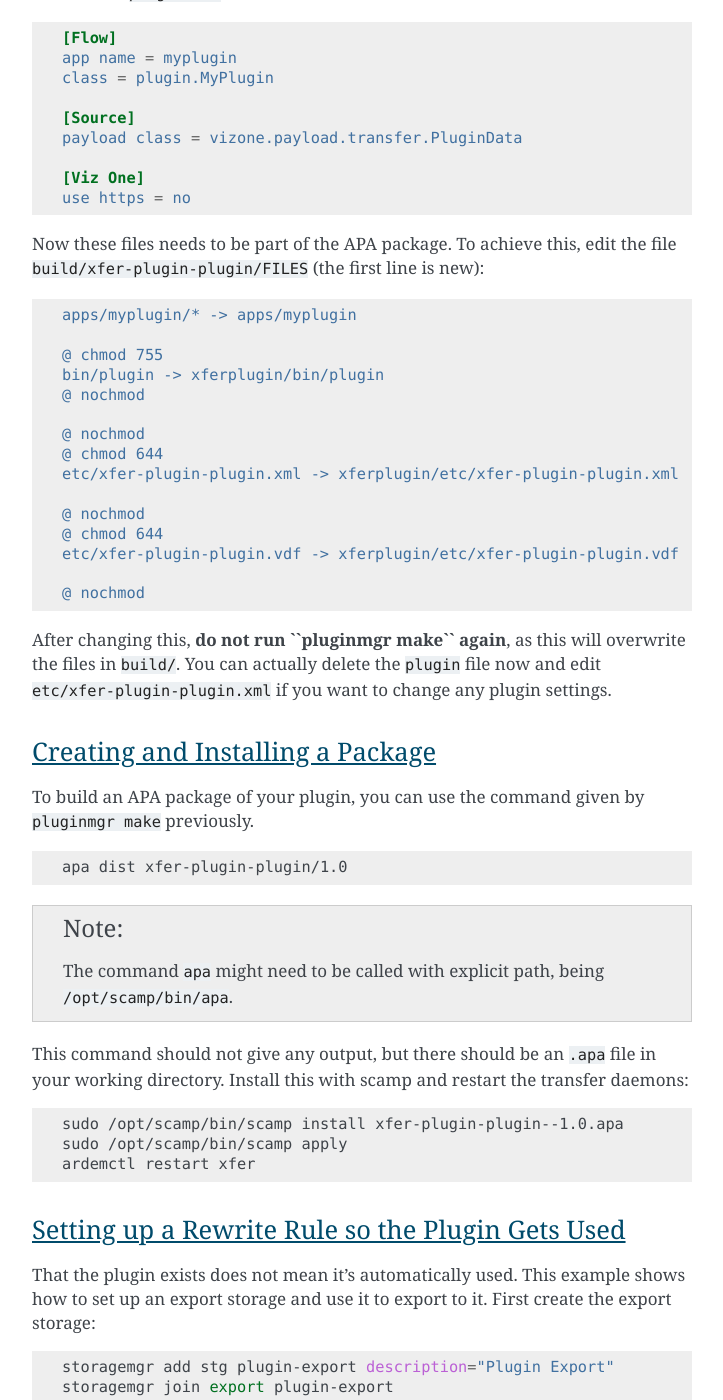
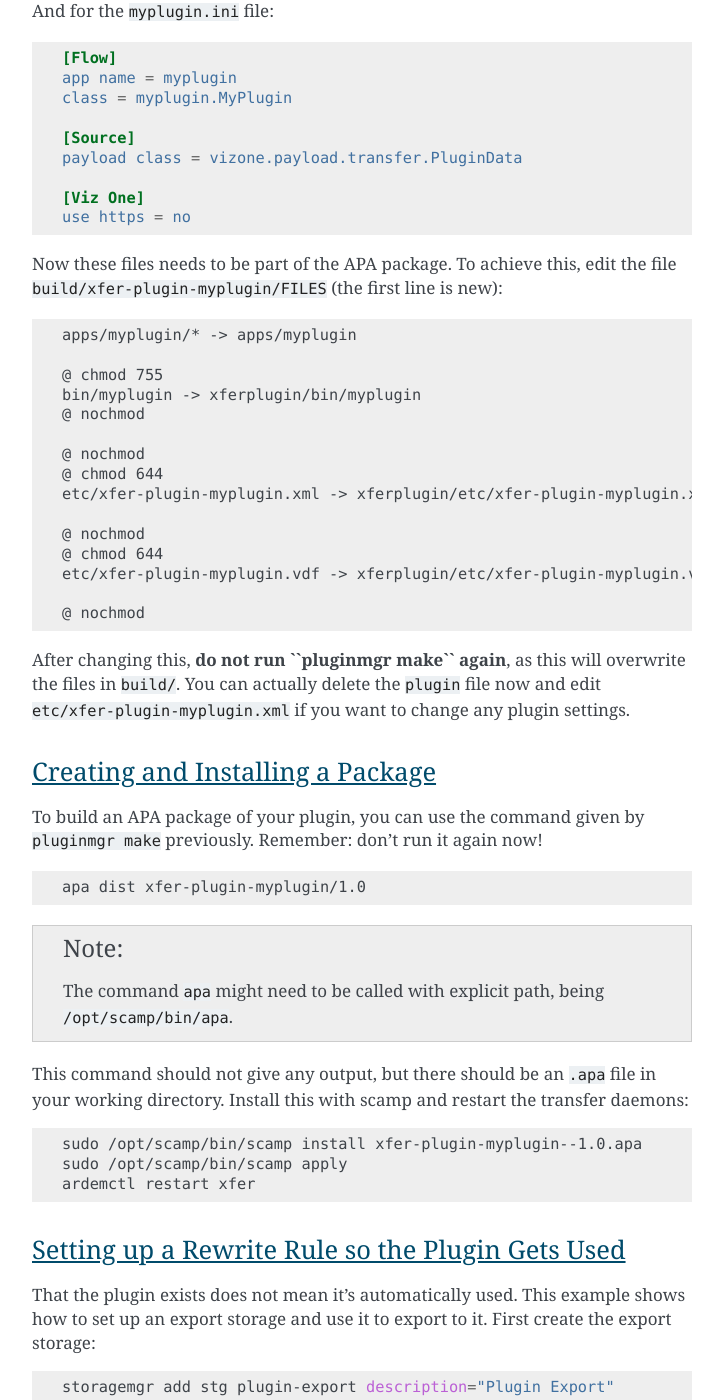
Before and after one commit to eblade/flow, a Sphinx documentation site: the page built from doc/utilities.rst, in a window 1280 px wide and 1400 px high, scrolled down 3997 px. Shown: the whole window, without its empty margins (388-1111 px from the left). Built offline with Sphinx 7.4.7, drawn with Linux system fonts in a browser that asks for light colours; some of the changed text lies outside the part shown.

Commit message:
Fix typo in transfer plugin base class and errors in documentation

```diff
--- a/doc/utilities.rst
+++ b/doc/utilities.rst
@@ -61,9 +61,9 @@ create a new folder and add a file named ``plugin`` to it, with these contents:
 .. code-block:: yaml
 
     type: runnable
-    package: plugin
+    package: myplugin
     depends: python-one
-    methods: plugin
+    methods: myplugin
     mode: filecopy
     title: My Plugin
     author: Vizrt
@@ -84,7 +84,7 @@ You can now basically use ``pluginmgr make`` interactively until you get it righ
     vim plugin
     pluginmgr make
 
-    # vdf: vdf model at ~/myplugin/etc/xfer-plugin-plugin.vdf
+    # vdf: vdf model at ~/myplugin/etc/xfer-plugin-myplugin.vdf
     # required but missing at /opt/ardome/bin/pluginmgr line 847.
 
 So, you need a VDF. This is for holding the settings of your plugin in a way
@@ -95,7 +95,7 @@ vdf`` to create one:
 
     pluginmgr vdf plugin.user:Username:user …
         plugin.password:Password:user …
-        > etc/xfer-plugin-plugin.vdf
+        > etc/xfer-plugin-myplugin.vdf
 
 Now try ``pluginmgr make`` again:
 
@@ -103,18 +103,18 @@ Now try ``pluginmgr make`` again:
 
     pluginmgr make
 
-    # Could not find the specified bin/plugin in source tree
+    # Could not find the specified bin/myplugin in source tree
 
 So there is no plugin executable to run. For flow this will be a script, named
-``bin/plugin`` (where ``plugin`` would be what you specified as ``method``
-above) create a folder ``bin`` and put a file ``plugin`` with this in it:
+``bin/myplugin`` (where ``myplugin`` would be what you specified as ``method``
+above) create a folder ``bin`` and put a file ``myplugin`` with this in it:
 
 .. code-block:: bash
 
     #!/bin/bash
 
     /opt/python-one/bin/wrap_python -m flow …
-        /opt/python-one/apps/myplugin/plugin.ini -g
+        /opt/ardome/apps/myplugin/myplugin.ini -g
 
 Note that the path might need to be adjusted later, but this is a decent
 convention. Now try ``pluginmgr make`` again:
@@ -127,10 +127,10 @@ convention. Now try ``pluginmgr make`` again:
     # INFO: Edit files as necessary. Then run the following command to …
     #     build the apa-package:
     # INFO:
-    # INFO:   $ apa dist xfer-plugin-plugin/1.0
+    # INFO:   $ apa dist xfer-plugin-myplugin/1.0
     # INFO:
     # INFO: To install:
-    # INFO:   # scamp install -i [version] xfer-plugin-plugin--1.0.apa
+    # INFO:   # scamp install -i [version] xfer-plugin-myplugin--1.0.apa
     # INFO:   # scamp apply
     # INFO:   $ ardemctl restart xfer
     # INFO:
@@ -143,17 +143,18 @@ create the actual app as well:
 .. code-block:: bash
 
     mkdir -p apps/myplugin
-    vim apps/myplugin/plugin.py
-    vim apps/myplugin/plugin.ini
+    vim apps/myplugin/myplugin.py
+    vim apps/myplugin/myplugin.ini
 
-Good starting point for the ``plugin.py`` file:
+Good starting point for the ``myplugin.py`` file:
 
 .. code-block:: python
 
     from flow.transfer import TransferPlugin
+    from vizone import logging
 
     class MyPlugin(TransferPlugin):
-        def __init__(self, plugin_data):
+        def start(self, plugin_data):
             self.use(plugin_data)
 
             self.update_progress(0)
@@ -164,13 +165,13 @@ Good starting point for the ``plugin.py`` file:
 
             self.update_progress(100)
 
-And for the ``plugin.ini`` file:
+And for the ``myplugin.ini`` file:
 
 .. code-block:: ini
 
    [Flow]
    app name = myplugin
-   class = plugin.MyPlugin
+   class = myplugin.MyPlugin
 
    [Source]
    payload class = vizone.payload.transfer.PluginData
@@ -180,29 +181,29 @@ And for the ``plugin.ini`` file:
 
 
 Now these files needs to be part of the APA package. To achieve this, edit the
-file ``build/xfer-plugin-plugin/FILES`` (the first line is new):
+file ``build/xfer-plugin-myplugin/FILES`` (the first line is new):
 
-.. code-block:: ini
+.. code-block:: text
 
     apps/myplugin/* -> apps/myplugin
 
     @ chmod 755
-    bin/plugin -> xferplugin/bin/plugin
+    bin/myplugin -> xferplugin/bin/myplugin
     @ nochmod
 
     @ nochmod
     @ chmod 644
-    etc/xfer-plugin-plugin.xml -> xferplugin/etc/xfer-plugin-plugin.xml
+    etc/xfer-plugin-myplugin.xml -> xferplugin/etc/xfer-plugin-myplugin.xml
 
     @ nochmod
     @ chmod 644
-    etc/xfer-plugin-plugin.vdf -> xferplugin/etc/xfer-plugin-plugin.vdf
+    etc/xfer-plugin-myplugin.vdf -> xferplugin/etc/xfer-plugin-myplugin.vdf
 
     @ nochmod
 
 After changing this, **do not run ``pluginmgr make`` again**, as this will
 overwrite the files in ``build/``. You can actually delete the ``plugin`` file
-now and edit ``etc/xfer-plugin-plugin.xml`` if you want to change any plugin
+now and edit ``etc/xfer-plugin-myplugin.xml`` if you want to change any plugin
 settings.
 
 
@@ -210,11 +211,11 @@ Creating and Installing a Package
 ---------------------------------
 
 To build an APA package of your plugin, you can use the command given by
-``pluginmgr make`` previously.
+``pluginmgr make`` previously. Remember: don't run it again now!
 
 .. code-block:: bash
 
-    apa dist xfer-plugin-plugin/1.0
+    apa dist xfer-plugin-myplugin/1.0
 
 .. note::
 
@@ -227,7 +228,7 @@ daemons:
 
 .. code-block:: bash
 
-    sudo /opt/scamp/bin/scamp install xfer-plugin-plugin--1.0.apa
+    sudo /opt/scamp/bin/scamp install xfer-plugin-myplugin--1.0.apa
     sudo /opt/scamp/bin/scamp apply
     ardemctl restart xfer
 
@@ -260,7 +261,8 @@ one:
         destination-storage:
           - plugin-export
       apply:
-        method: plugin
+        destination-step-method: myplugin
+
 
 Miscellaneous
 =============
```
Also changed, not shown: 1 other file.
